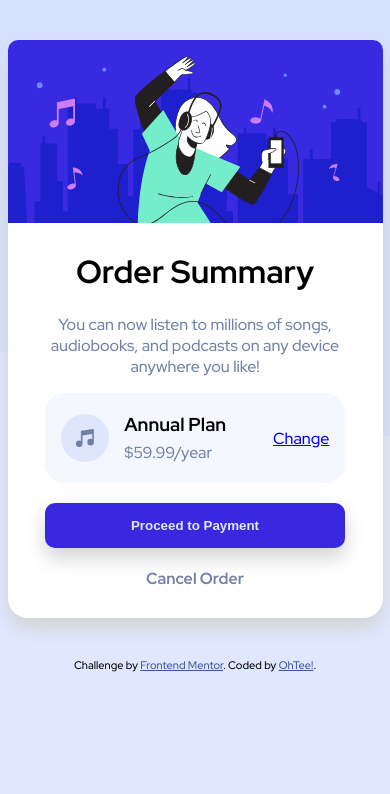
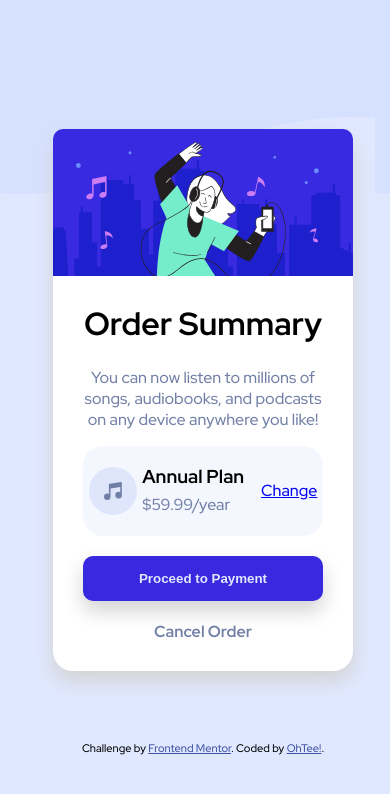
Before and after one commit to OhTobiloba/Frontend-Mentor-Solutions, a plain HTML site: page index.html in a window 390 px wide. Drawn offline with Linux system fonts and the light colour scheme.

Commit message:
Adjusted the background and the media query

```diff
--- a/styles/_media.scss
+++ b/styles/_media.scss
@@ -1,5 +1,6 @@
 @media screen and (max-width: 600px){
 body {
+    background-image: url(/images/pattern-background-mobile.svg);
     .card {
         width:375px;
         .cardImg {img {
@@ -8,3 +9,14 @@ body {
     }
 }
 }
+
+@media screen and (max-width: 500px){
+body {
+    .card {
+        width:300px;
+        .cardImg {img {
+            width:300px;
+        }}
+    }
+}
+}
--- a/styles/styles.scss
+++ b/styles/styles.scss
@@ -7,15 +7,23 @@ $Dark-blue: hsl(223, 47%, 23%);
 @import url('https://fonts.googleapis.com/css2?family=Red+Hat+Display:wght@500;700;900&display=swap');
 
 body {
+    display: flex;
+    align-items: center;
+    justify-content: center;
+    flex-direction: column;
     font-size: 16px;
     font-family: "Red Hat Display", sans-serif;
     text-align: center;
-    margin: 0px;
-    padding:0px;
-    max-width: 1440px;
+    // // margin: 0px;
+    // // padding:0px;
+    // // max-width: 1440px;
+    width: 100%;
+    height: 100vh;
     max-height: 900px;
     background-image: url(/images/pattern-background-desktop.svg);
     background-repeat: repeat-x;
+    // background-size: cover;
+    // background-position: top;
     background-color: $Pale-blue;
     .card {
         border-radius: 20px;
@@ -100,6 +108,10 @@ body {
     .attribution {
         margin-top: 30px;
         height: 30px;
+        font-size: 11px;
+        a {
+            color: hsl(228, 45%, 44%);
+        }
     }
 }
 
```
Also changed, not shown: styles/styles.css, 1 other file.
